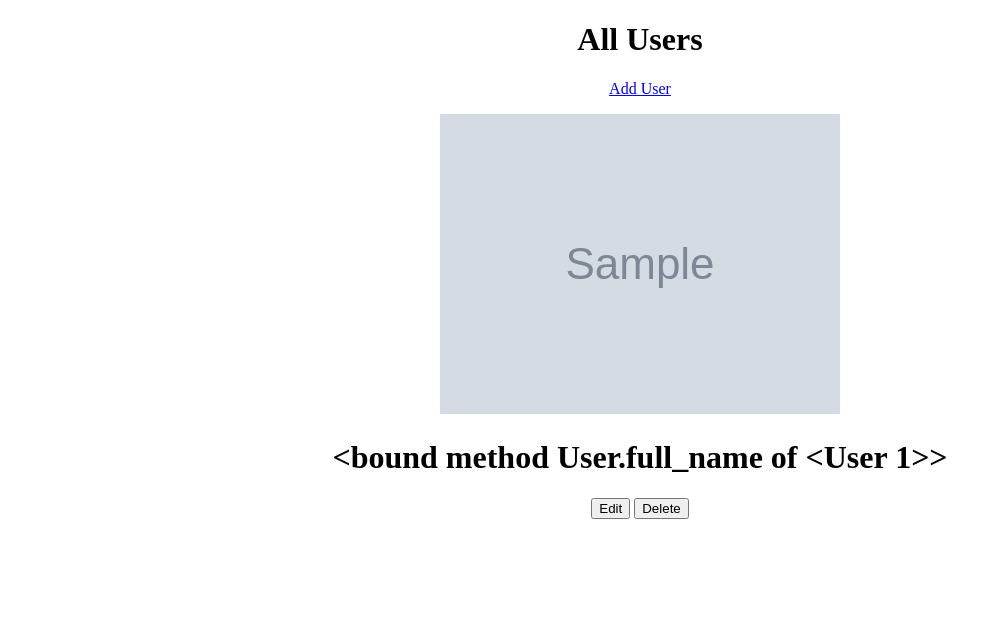
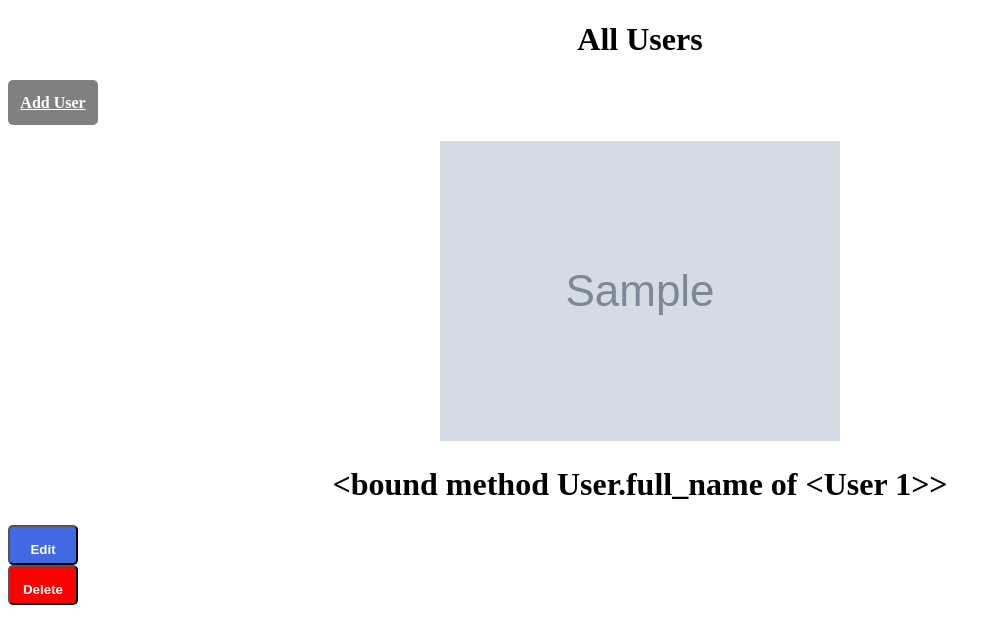
Before and after one commit to nortonjulian/Blogly, a Flask app: page /users/1 in a window 1280 px wide. Shown: the top 644 px of the page, without its empty margins (0-1001 px from the left). Run offline with Flask 3, Linux system fonts and the light colour scheme; tables that the repository leaves empty hold one stand-in row (values such as "Sample post"); grey boxes marked "Sample" are stand-in pictures.

Commit message:
Revisions

```diff
--- a/static/style.css
+++ b/static/style.css
@@ -2,6 +2,54 @@ body {
     text-align: center;
 }
 
-.button {
+ .button {
     display: block;
+    width: 70px;
+    height: 25px;
+    background: grey;
+    padding: 10px;
+    text-align: center;
+    border-radius: 5px;
+    color: white;
+    font-weight: bold;
+    line-height: 25px;
 }
+
+button {
+    display: block;
+    width: 70px;
+    height: 30px;
+    background: green;
+    padding: 10px;
+    text-align: center;
+    border-radius: 5px;
+    color: white;
+    font-weight: bold;
+    line-height: 25px;
+}
+
+.button_1 {
+    display: block;
+    width: 70px;
+    height: 40px;
+    background: royalblue;
+    padding: 10px;
+    text-align: center;
+    border-radius: 5px;
+    color: white;
+    font-weight: bold;
+    line-height: 25px;
+}
+
+.button_2 {
+    display: block;
+    width: 70px;
+    height: 40px;
+    background: red;
+    padding: 10px;
+    text-align: center;
+    border-radius: 5px;
+    color: white;
+    font-weight: bold;
+    line-height: 25px;
+}
--- a/templates/users/index.html
+++ b/templates/users/index.html
@@ -9,9 +9,9 @@
 </head>
 <body>
     <h1>All Users</h1>
-    <ul>
+    <ul type="none">
         {% for user in users %}
-        <li><a href="/users/{{ user.id }}">{{ user.full_name }}</a></li>
+        <li><a href="/users/{{ user.id }}">{{ user.full_name() }}</a></li>
         {% endfor %}
     </ul>
     <p><a href="/users/new" class="button">Add User</a></p>
--- a/templates/users/show.html
+++ b/templates/users/show.html
@@ -17,10 +17,10 @@
 
     <form action="">
         <button formaction="/users/{{ user.id }}/edit"
-        formmethod="GET">Edit</button>
+        formmethod="GET" class="button_1">Edit</button>
 
         <button formaction="/users/{{ user.id }}/delete"
-        formmethod="GET">Delete</button>
+        formmethod="GET" class="button_2">Delete</button>
     </form>
 </div>
 
```
